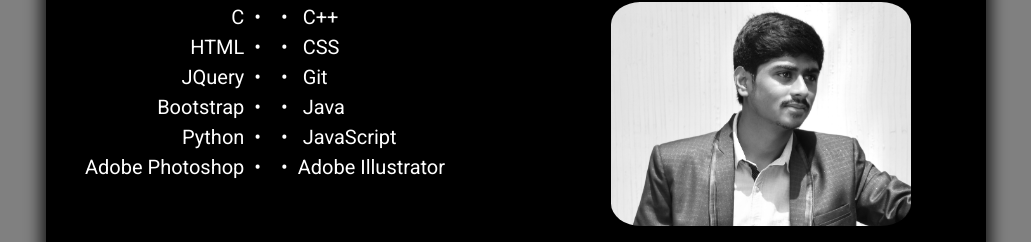
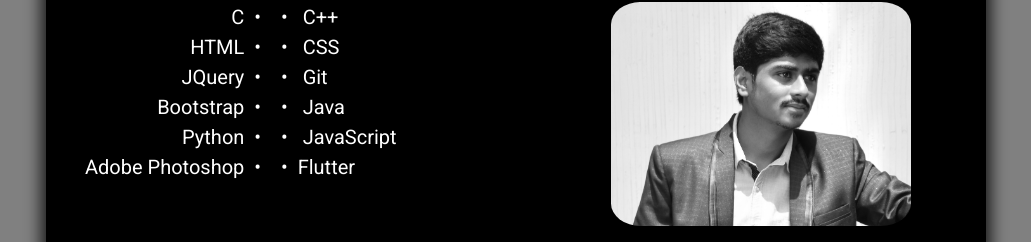
Before and after one commit to Kunal040/Portfolio, a plain HTML site: page index.html in a window 1280 px wide. Shown: the part 923-1165 px from the top of the page, without its empty margins (124-1155 px from the left). Drawn offline with nearby package versions, Linux system fonts and the light colour scheme.

Commit message:
Update index.html

```diff
--- a/index.html
+++ b/index.html
@@ -141,7 +141,7 @@
                                         <li> • &nbsp; Git</li>
                                         <li> • &nbsp; Java</li>
                                         <li>• &nbsp; JavaScript</li>
-                                        <li> •&nbsp; Adobe Illustrator</li>
+                                        <li> •&nbsp; Flutter</li>
 
 
 
```
